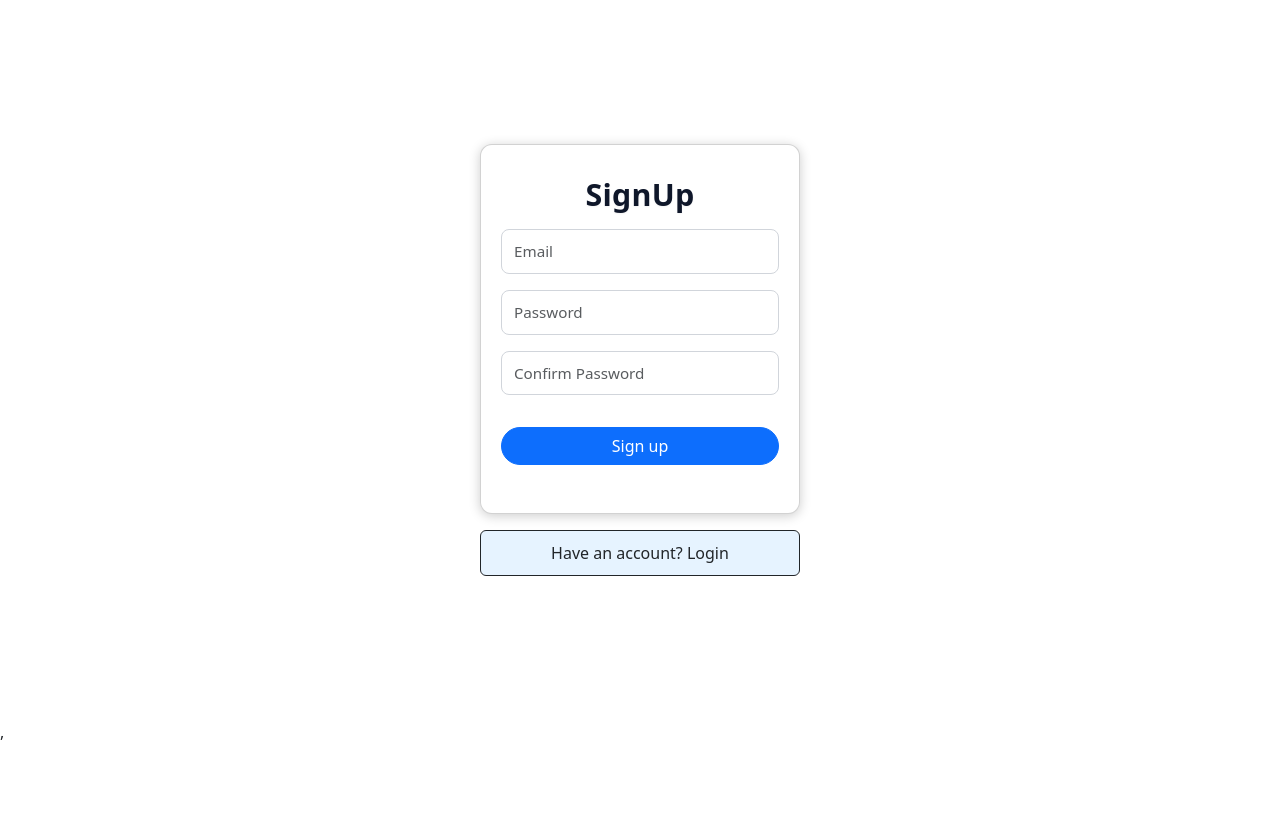
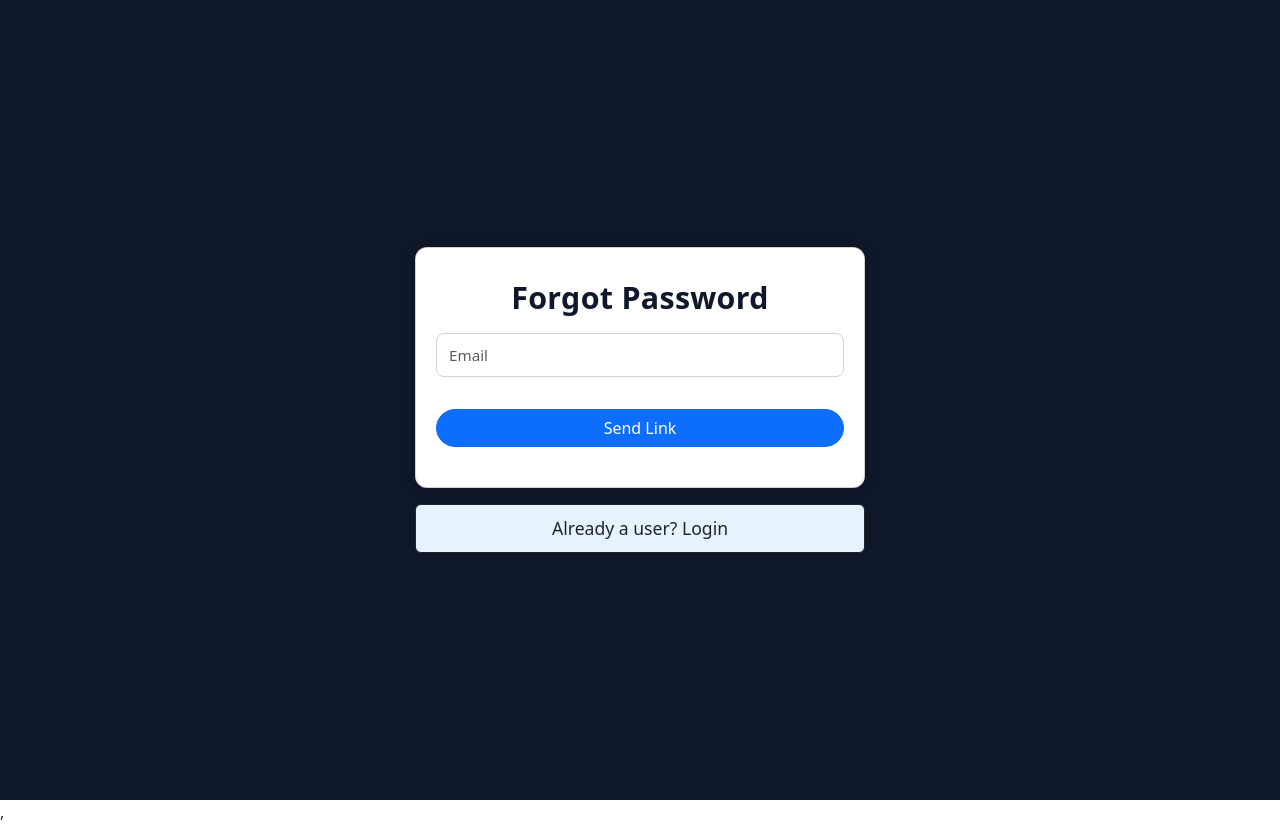
Before and after one commit to SiddheshSoni/Expense-Tracker, a React (Vite) app: page /ForgotPassword in a window 1280 px wide. Before the commit this address led to /. Before the commit the page ends 800 px from the top, so only its background shows below. Built offline with nearby package versions, Linux system fonts and the light colour scheme.

Commit message:
Added Forgot Password feature

```diff
--- a/src/App.jsx
+++ b/src/App.jsx
@@ -6,6 +6,7 @@ import { Routes, Route, Navigate } from 'react-router'
 import WelcomePage from './components/Pages/WelcomePage'
 import { StoreContext } from './components/Store/StoreContext'
 import ProfilePage from './components/Pages/ProfilePage'
+import ForgotPasswordPage from './components/Pages/ForgotPassPage'
 
 function App() {
   const { isLoggedIn } = useContext(StoreContext);
@@ -16,6 +17,7 @@ function App() {
       <Routes>
         <Route path='/' element={ <SignUp />} />
         <Route path='/Profile' element={ <ProfilePage />} />
+        <Route path='/ForgotPassword' element={ <ForgotPasswordPage />} />
         {isLoggedIn && <Route path='/Welcome' element={<WelcomePage />} />}
         <Route path='*' element={<Navigate to='/' replace />} />
       </Routes>
--- a/src/components/API/Auth.jsx
+++ b/src/components/API/Auth.jsx
@@ -21,9 +21,10 @@ const SignUpAPI = async (email, password, isSignUp)=>{
         });
 
         const data = await res.json();
+        console.log(data);
 
         if(res.ok){
-            console.log(data.idToken);
+            // console.log(data.idToken);
             return { ok: true, data: data };
         } else {
             let errorMessage = "Authentication Failed";
--- a/src/components/API/VerifyEmail.jsx
+++ b/src/components/API/VerifyEmail.jsx
@@ -1,15 +1,21 @@
 import React from "react";
 const API_key ="AIzaSyC_T56zHD0P7_bI1MwqhUjBNCpO46JlbC8";
 
-const VerifyEmail = async () =>{
+const SendOobCode = async ( requestType, Email ) =>{
     const token = localStorage.getItem('token');
-
+    let reqPay = {
+        requestType: requestType,
+    }
+    if (Email) {
+        reqPay.email = Email;
+    } else {
+        reqPay.idToken = token;
+    }
     try{
         const res = await fetch(`https://identitytoolkit.googleapis.com/v1/accounts:sendOobCode?key=${API_key}`,{
             method:'POST',
             body:JSON.stringify({
-                requestType:"VERIFY_EMAIL",
-                idToken: token,
+                ...reqPay,
                 returnSecureToken:true
             }),
             headers:{
@@ -68,4 +74,4 @@ const VerifyEmail = async () =>{
 //     // }
 // };
 
-export { VerifyEmail};
+export { SendOobCode};
--- /dev/null
+++ b/src/components/Pages/ForgotPassPage.jsx
@@ -0,0 +1,52 @@
+import React, { useRef, useState } from 'react'
+import { Form, FormControl, Alert, Row, Button } from 'react-bootstrap'
+import { Link } from 'react-router-dom';
+import { SendOobCode } from '../API/VerifyEmail';
+
+const ForgotPasswordPage = () => {
+    const [error, setError] = useState(null);
+    const emailRef = useRef();
+
+    const submitHandler = async (e)=>{
+        e.preventDefault();
+
+        const enteredEmail = emailRef.current.value;
+
+        const result = await SendOobCode("PASSWORD_RESET" , enteredEmail);
+
+        if(!result.ok){
+            setError(result.error);
+        }
+        else{
+            console.log(`Check Email for Password Reset Link`)
+        }
+    }
+
+  return (
+    <>
+    <div className='signup' >
+            <div className='card' >
+                <Form onSubmit={submitHandler}>
+                    <Row>
+                        <h2 className='mb-3'>Forgot Password</h2>
+                    </Row>
+                    <Row className='mb-3'>
+                        <FormControl type='email'  onChange={()=>setError("")} placeholder='Email' ref={emailRef} required/>
+                    </Row>
+                    <Row className='mb-2'>
+                        <Button type='submit' className='mt-3' variant='primary'>Send Link</Button>
+                    </Row>
+                    {error && <Alert variant="danger" className="py-2 text-center">{error}</Alert>}
+                </Form>
+            </div>
+            <div className='loginOpt text-center mt-3'>
+                <Link to="/" className="mb-0" style={{ textDecoration: 'none', color: 'inherit' }}>
+                    Already a user? <span>Login</span>
+                </Link>
+            </div>
+        </div>
+    </>
+  )
+}
+
+export default ForgotPasswordPage;
--- a/src/components/Pages/SignUp.css
+++ b/src/components/Pages/SignUp.css
@@ -3,7 +3,8 @@
     flex-direction: column;
     justify-content: center;
     align-items: center;
-    height: 90vh;
+    height: 100vh;
+    background-color: #0f172a;
 }
 
 .loginOpt{
@@ -11,7 +12,7 @@
     border: 1px solid ;
     padding: 10px 20px;
     border-radius: 6px;
-    width: 320px;
+    width: 450px;
 }
 
 .loginOpt:hover{
@@ -21,7 +22,7 @@
 .card{
     background-color: white;
     text-align: center;
-    width: 320px;
+    width: 450px;
     padding: 2rem;
     border-radius: 12px;
     box-shadow: 0 2px 12px rgba(0, 0, 0, 0.2);
@@ -48,3 +49,7 @@
   letter-spacing: 0.3px;
   text-shadow: 0 1px 2px rgba(0,0,0,0.05);
 }
+
+.signup a{
+    font-size: 1.1rem;
+}
--- a/src/components/Pages/SignUp.jsx
+++ b/src/components/Pages/SignUp.jsx
@@ -33,7 +33,11 @@ const SignUp = () => {
 
         const result = await SignUpAPI(enteredEmail, enteredPassword, isSignUp);
         if (!result.ok) {
-            setError(result.error);
+            if(result.error == "INVALID_LOGIN_CREDENTIALS"){
+                setError("Username or Password is Invalid!")
+            }else{
+                setError(result.error);
+            }
         }else{
             onLogin(result.data.idToken);
             navigate("/Welcome")
@@ -66,6 +70,7 @@ const SignUp = () => {
                         {error}
                         </Alert>
                     )}
+                    { !isSignUp && <a href='/ForgotPassword'>Forgot Password?</a>}
                 </Form>
             </div>
             <div className='loginOpt text-center mt-3'>
--- a/src/components/Pages/WelcomePage.jsx
+++ b/src/components/Pages/WelcomePage.jsx
@@ -1,6 +1,6 @@
 import React,{useEffect, useState}from 'react'
 import { Alert, Button, Col, Container, Row } from 'react-bootstrap'
-import {VerifyEmail} from '../API/VerifyEmail'
+import {SendOobCode} from '../API/VerifyEmail'
 import { FetchProfile } from '../API/UpdateProfile';
 
 const WelcomePage = () => {
@@ -22,13 +22,13 @@ const WelcomePage = () => {
   },[]);
 
   const clickHandler= async () =>{
-    const result = await VerifyEmail();
+    const result = await SendOobCode("VERIFY_EMAIL");
 
     if(!result.ok){
       setError(result.error);
     }
     else{
-      console.log(`Check Email for Verification code" }`)
+      console.log(`Check Email for Verification code`)
     }
   };
   return (
```
